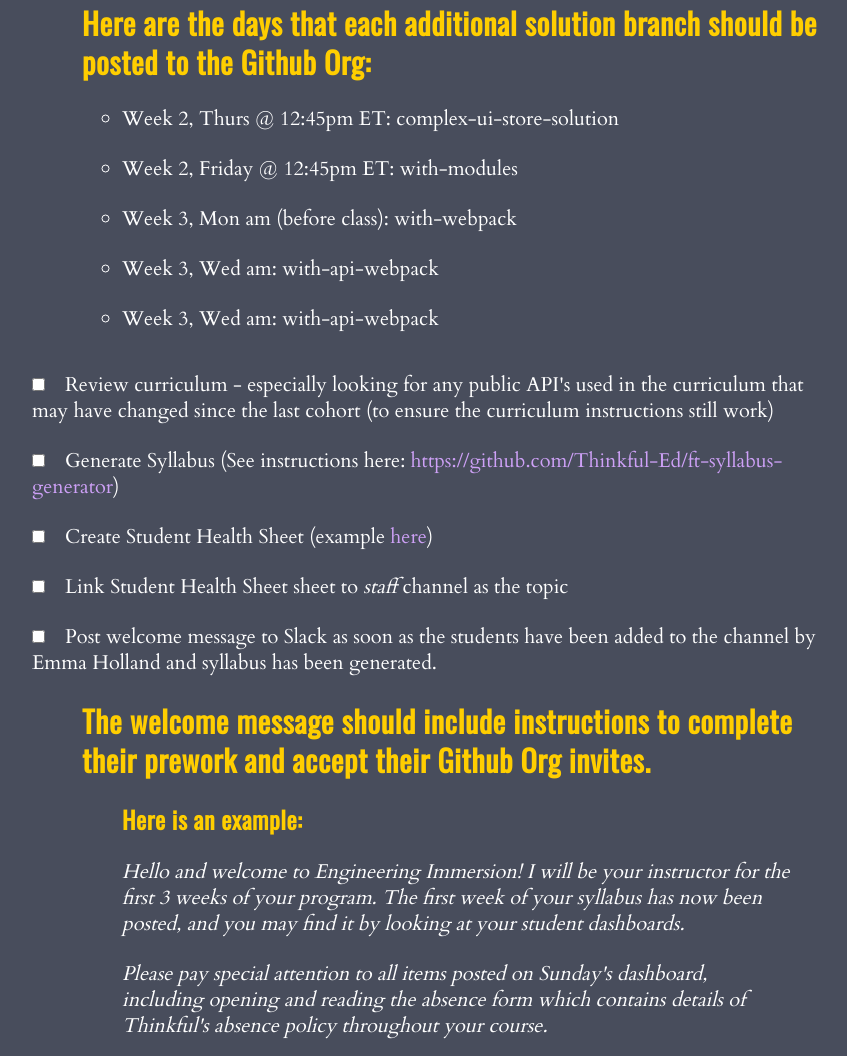
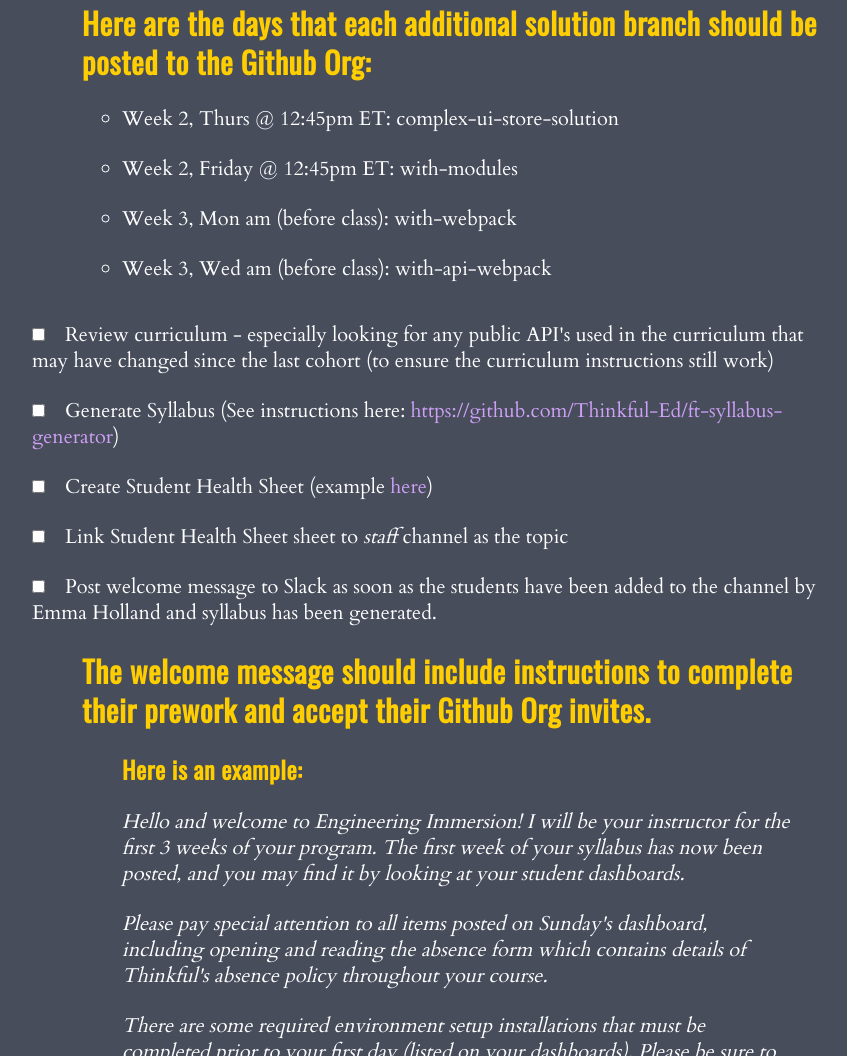
Before and after one commit to Thinkful-Ed/ei-cohort-start-checklist, a plain HTML site: page index.html in a window 1280 px wide. Shown: the part 1461-2517 px from the top of the page, without its empty margins (208-1055 px from the left). Drawn offline with nearby package versions, Linux system fonts and the light colour scheme.

Commit message:
Removes duplicate li

```diff
--- a/index.html
+++ b/index.html
@@ -99,8 +99,7 @@
               complex-ui-store-solution</li>
             <li>Week 2, Friday @ 12:45pm ET: with-modules</li>
             <li>Week 3, Mon am (before class): with-webpack</li>
-            <li>Week 3, Wed am: with-api-webpack</li>
-            <li>Week 3, Wed am: with-api-webpack</li>
+            <li>Week 3, Wed am (before class): with-api-webpack</li>
           </ul>
         </section>
 
```
